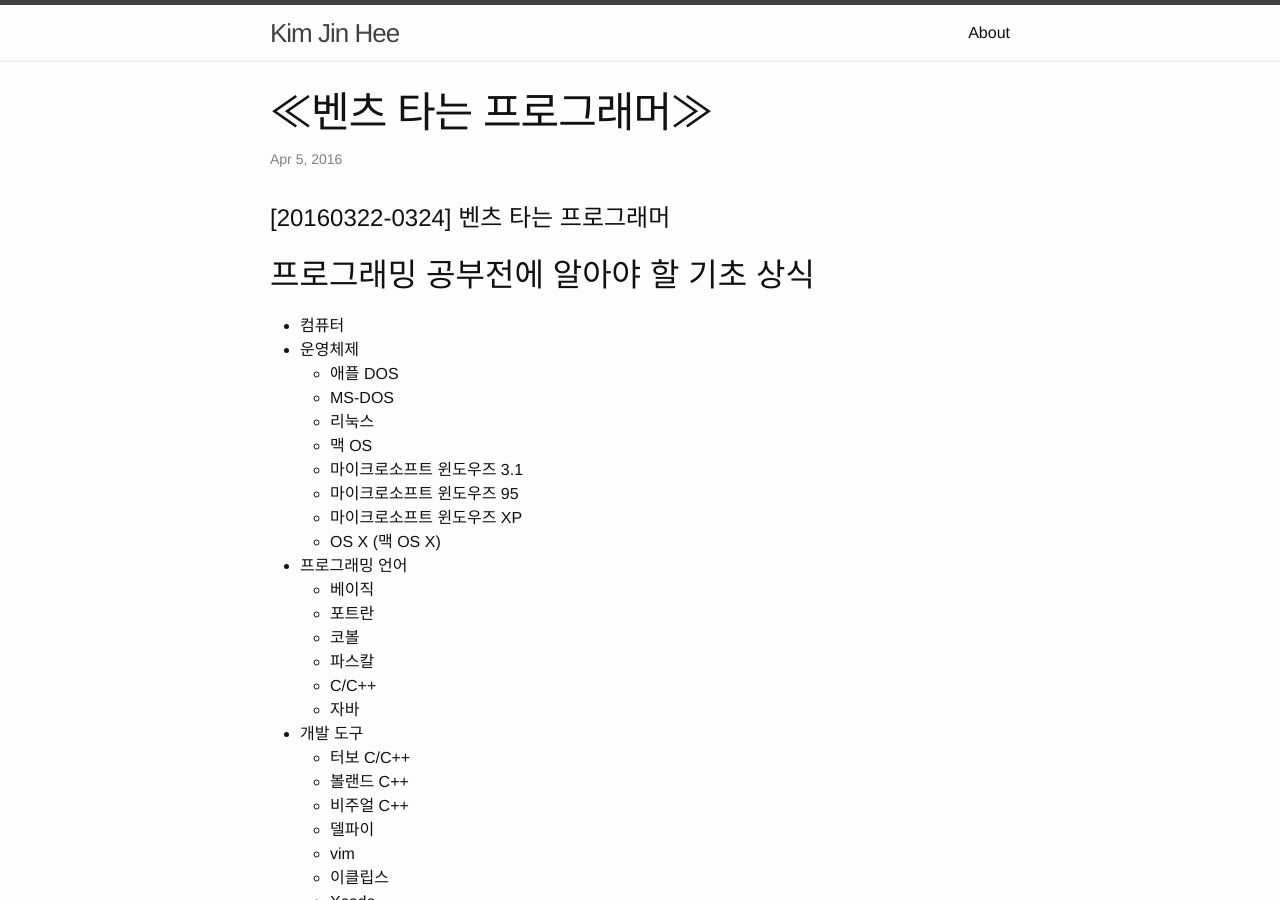
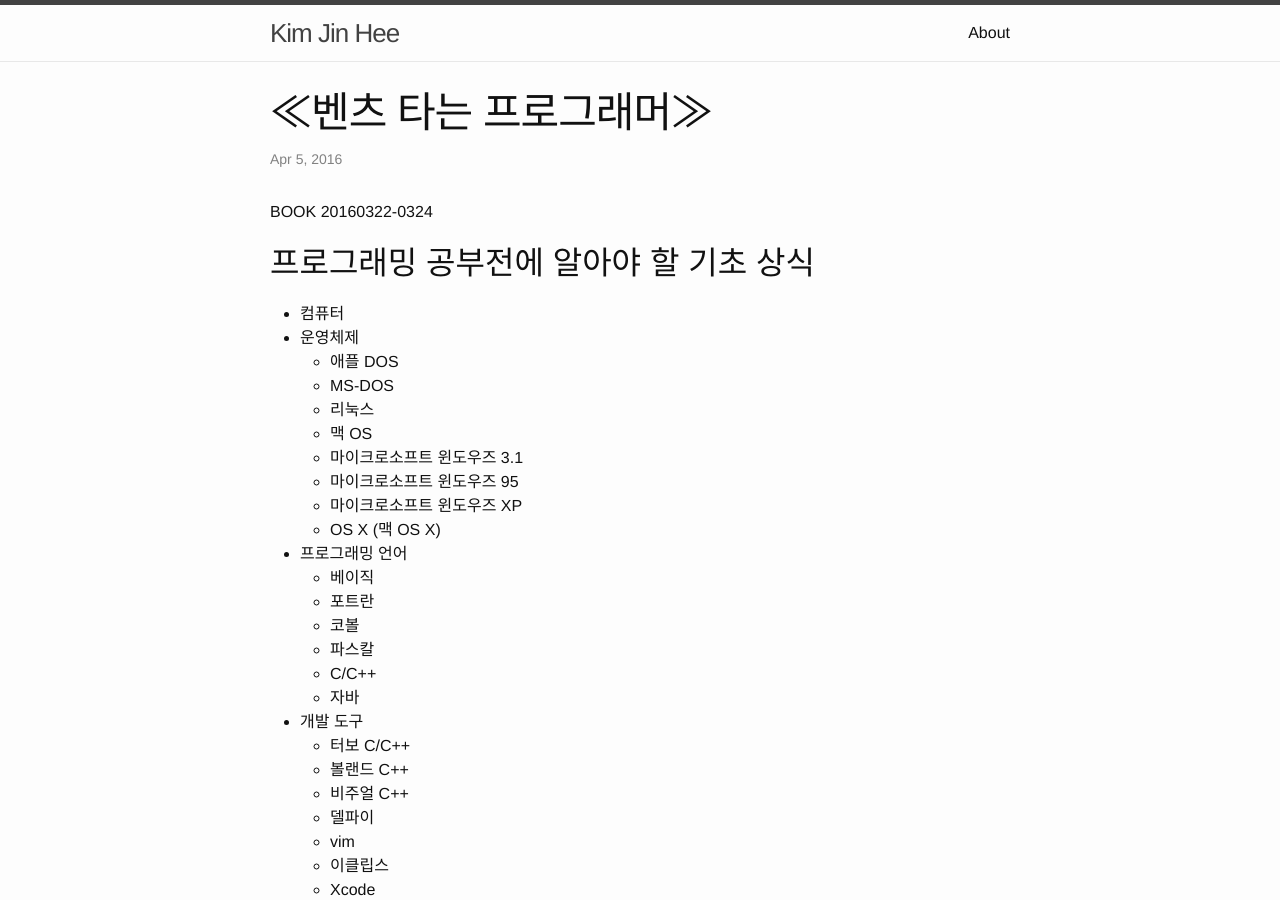
Before and after one commit to ziinee/ziinee.github.io, a Jekyll site: the page built from _posts/2016-04-05-벤츠타는-프로그래머.markdown, in a window 1280 px wide and 900 px high. Built offline with Jekyll 4.4.1, drawn with Linux system fonts in a browser that asks for light colours.

Commit message:
Update and rename 2016-04-05-벤츠타는 프로그래머.markdown to 2016-04-05-벤츠타는-프로그래머.markdown

```diff
--- a/_posts/2016-04-05-벤츠타는 프로그래머.markdown
+++ b/_posts/2016-04-05-벤츠타는-프로그래머.markdown
@@ -6,7 +6,8 @@ category: book
 tags: 벤츠타는-프로그래머 프로그래밍을-위한-조언
 ---
 
-# [20160322-0324] 벤츠 타는 프로그래머
+BOOK
+20160322-0324
 
 ## 프로그래밍 공부전에 알아야 할 기초 상식
 * 컴퓨터
```
